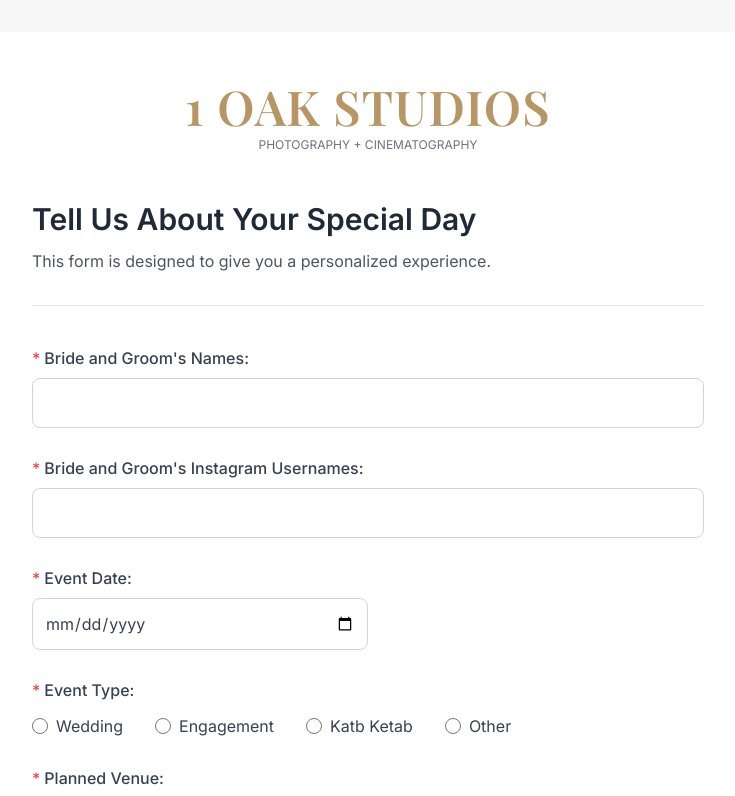
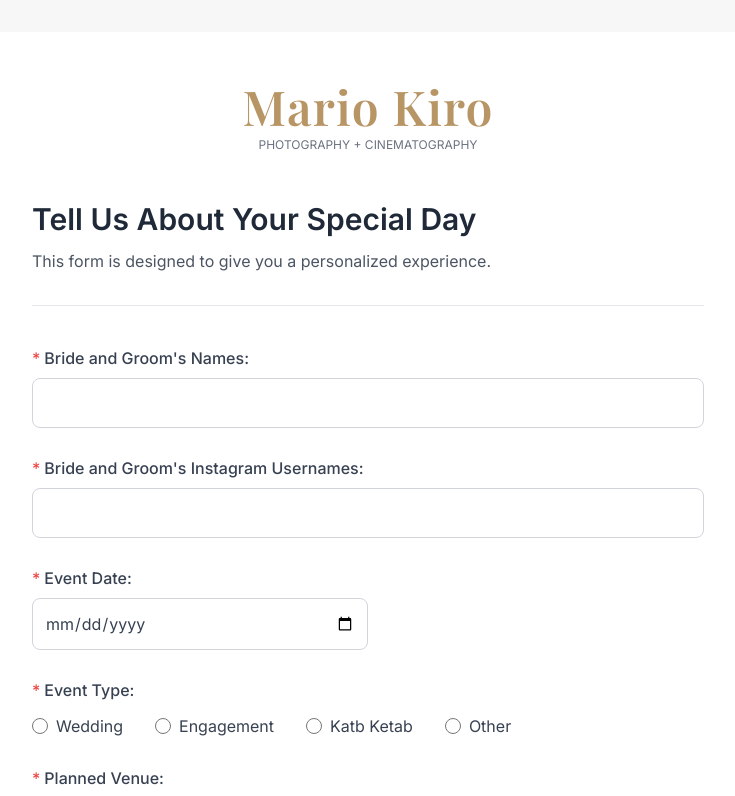
Before and after one commit to MinaNabilWahib/MarioKiroForm, a React (Vite) app: page / in a window 1280 px wide. Shown: the top 796 px of the page, without its empty margins (272-1007 px from the left). Built offline with nearby package versions, Linux system fonts and the light colour scheme.

Commit message:
Configure Mario Kiro inquiry identity

```diff
--- a/index.html
+++ b/index.html
@@ -3,7 +3,7 @@
   <head>
     <meta charset="utf-8" />
     <meta name="viewport" content="width=device-width, initial-scale=1.0" />
-    <title>1 OAK STUDIOS — Inquiry</title>
+    <title>Mario Kiro — Inquiry</title>
   </head>
   <body>
     <div id="root"></div>
--- a/src/config.js
+++ b/src/config.js
@@ -1,7 +1,7 @@
 const config = {
-  brandName: "1 OAK STUDIOS",
-  pageTitle: "1 OAK STUDIOS — Inquiry",
-  whatsappNumber: "201094402570"
+  brandName: "Mario Kiro",
+  pageTitle: "Mario Kiro — Inquiry",
+  whatsappNumber: "201033770018"
 }
 
 export default config;
```
